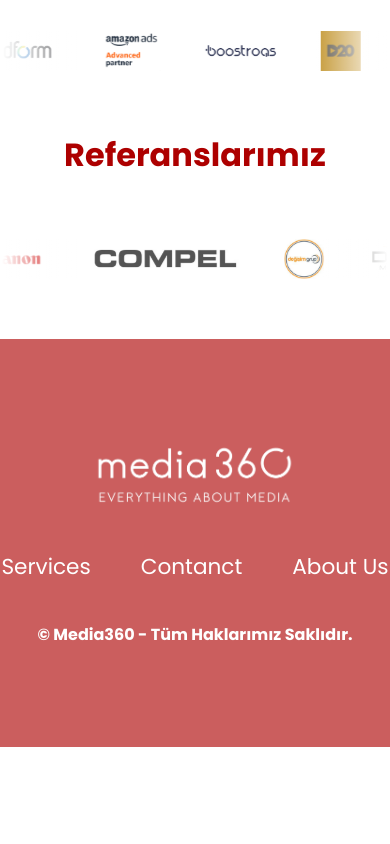
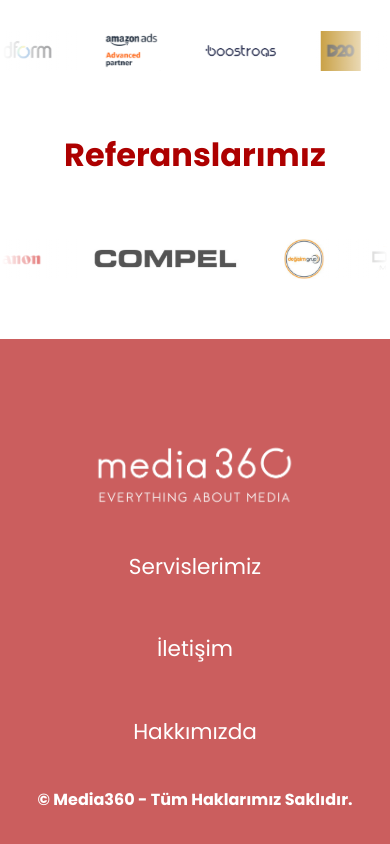
Before and after one commit to alpacabyte/media360, a React (Vite) app: page / in a window 390 px wide. Shown: the part 4869-5713 px from the top of the page. Before the commit the page ends 5616 px from the top, so only its background shows below. Built offline with nearby package versions, Linux system fonts and the light colour scheme.

Commit message:
footer is now responsive

```diff
--- a/src/App.css
+++ b/src/App.css
@@ -334,3 +334,15 @@
 .app-footer h3 {
   font-size: 1rem;
 }
+
+@media all and (max-width: 700px) {
+  .footer-nav {
+    flex-direction: column;
+  }
+}
+
+@media (hover: none) {
+  .nav-tab:hover::after {
+    width: initial;
+  }
+}
--- a/src/components/AppFooter.jsx
+++ b/src/components/AppFooter.jsx
@@ -8,13 +8,13 @@ function AppFooter() {
       </a>
       <div className="footer-nav">
         <a href="" className="nav-tab">
-          Services
+          Servislerimiz
         </a>
         <a href="" className="nav-tab">
-          Contanct
+          İletişim
         </a>
         <a href="" className="nav-tab">
-          About Us
+          Hakkımızda
         </a>
       </div>
       <h3>© Media360 - Tüm Haklarımız Saklıdır.</h3>
--- a/src/components/HeaderNav.jsx
+++ b/src/components/HeaderNav.jsx
@@ -4,13 +4,13 @@ function HeaderNav() {
   return (
     <header className="header-nav">
       <a href="" className="nav-tab">
-        Services
+        Hizmetlerimiz
       </a>
       <a href="">
         <img src={media360Logo} width={"200px"} alt="" />
       </a>
       <a href="" className="nav-tab">
-        About Us
+        Hakkımızda
       </a>
     </header>
   );
```
